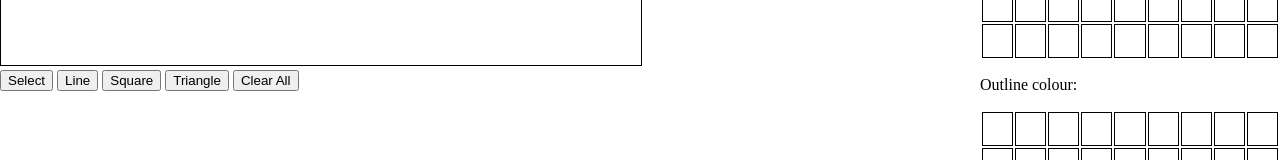
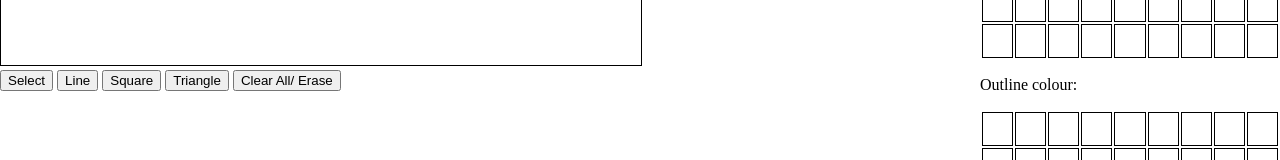
Before and after one commit to StevenWen/309a1, a plain HTML site: page index.html in a window 1280 px wide. Shown: the part 296-456 px from the top of the page. Drawn offline with Linux system fonts and the light colour scheme.

Commit message:
changed the buttton

```diff
--- a/index.html
+++ b/index.html
@@ -188,7 +188,7 @@
     <button onclick="setMode('Line')">Line</button>
     <button onclick="setMode('Squ')">Square</button>
 	<button onclick="setMode('Tri')">Triangle</button>
-	<button onclick="clearerase()">Clear All</button>
+	<button onclick="clearerase()">Clear All/ Erase</button>
  </div>
 
 
```
